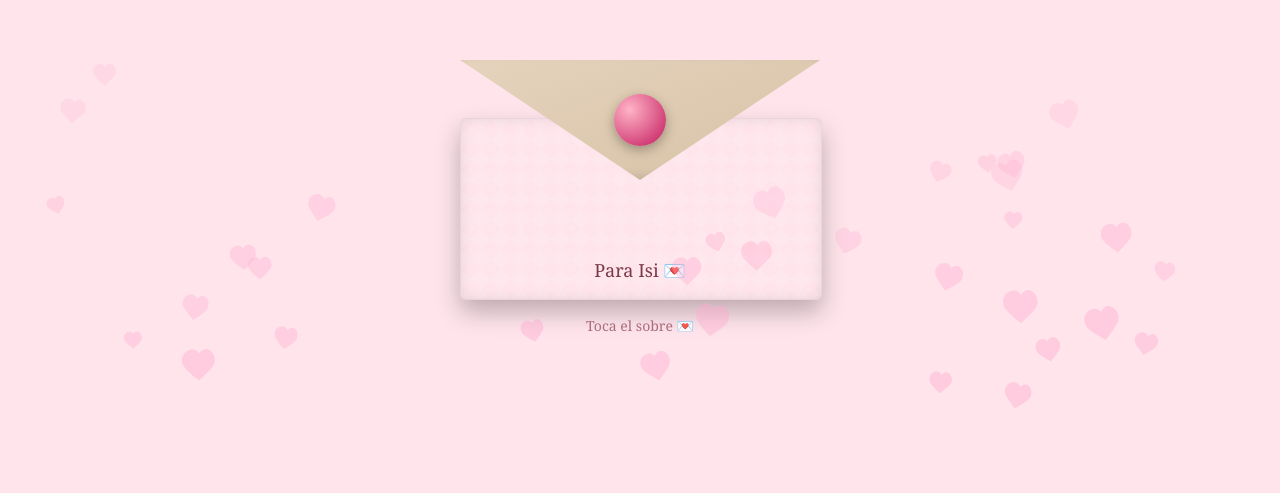
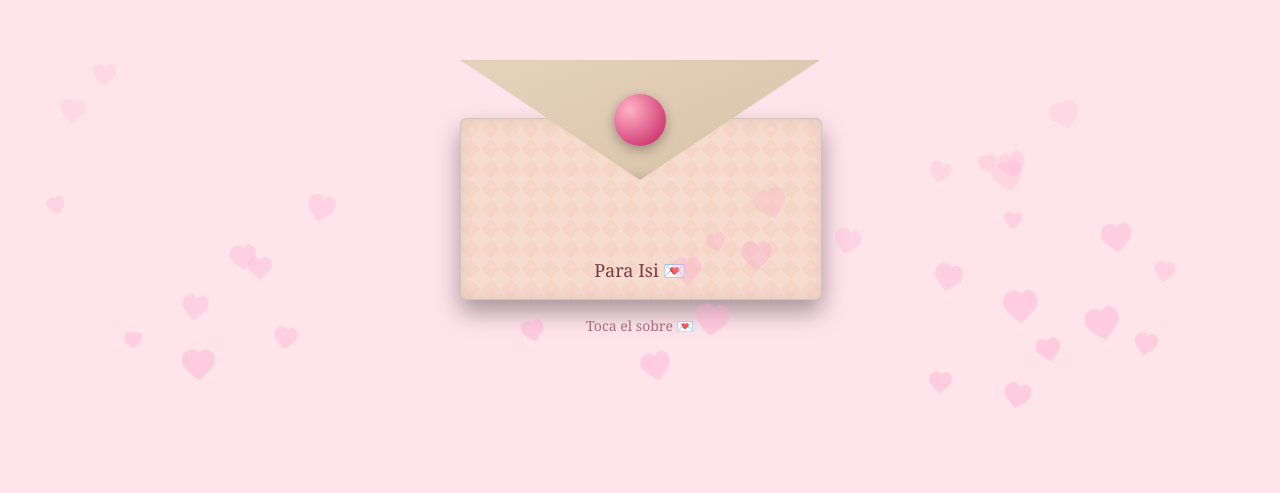
Before and after one commit to littlesunnie/san-valentin, a plain HTML site: page index.html in a window 1280 px wide. Shown: the part 125-618 px from the top of the page. Drawn offline with Linux system fonts and the light colour scheme.

Commit message:
index.html

```diff
--- a/index.html
+++ b/index.html
@@ -39,7 +39,7 @@ html, body {
   perspective: 1000px;
 }
 
-/* cuerpo del sobre con textura visible */
+/* cuerpo del sobre con color más contrastante y textura definida */
 .body {
   position: absolute;
   bottom: 0;
@@ -47,21 +47,21 @@ html, body {
   width: 100%;
   height: 180px;
   border-radius: 6px;
-  background: linear-gradient(145deg, #f2e6d8, #e6d3bd);
+  background: #f5d6c6; /* color beige cálido */
 
-  /* textura tipo papel */
+  /* textura tipo papel visible */
   background-image:
-    linear-gradient(45deg, rgba(255,255,255,0.12) 25%, transparent 25%),
-    linear-gradient(-45deg, rgba(255,255,255,0.12) 25%, transparent 25%),
-    linear-gradient(45deg, transparent 75%, rgba(255,255,255,0.12) 75%),
-    linear-gradient(-45deg, transparent 75%, rgba(255,255,255,0.12) 75%),
+    linear-gradient(45deg, rgba(255,255,255,0.15) 25%, transparent 25%),
+    linear-gradient(-45deg, rgba(255,255,255,0.15) 25%, transparent 25%),
+    linear-gradient(45deg, transparent 75%, rgba(255,255,255,0.15) 75%),
+    linear-gradient(-45deg, transparent 75%, rgba(255,255,255,0.15) 75%),
     radial-gradient(circle at 20% 20%, rgba(255,255,255,0.08) 5%, transparent 5%),
     radial-gradient(circle at 80% 70%, rgba(255,255,255,0.08) 4%, transparent 4%);
   background-size: 20px 20px, 20px 20px, 20px 20px, 20px 20px, 50px 50px, 40px 40px;
   background-blend-mode: overlay;
 
-  box-shadow: 0 12px 25px rgba(0,0,0,0.25), inset 0 0 12px rgba(0,0,0,0.1);
-  border: 1px solid rgba(0,0,0,0.08);
+  box-shadow: 0 12px 25px rgba(0,0,0,0.35), inset 0 0 12px rgba(0,0,0,0.1);
+  border: 1px solid rgba(0,0,0,0.12);
   z-index: 1;
 }
 
```
